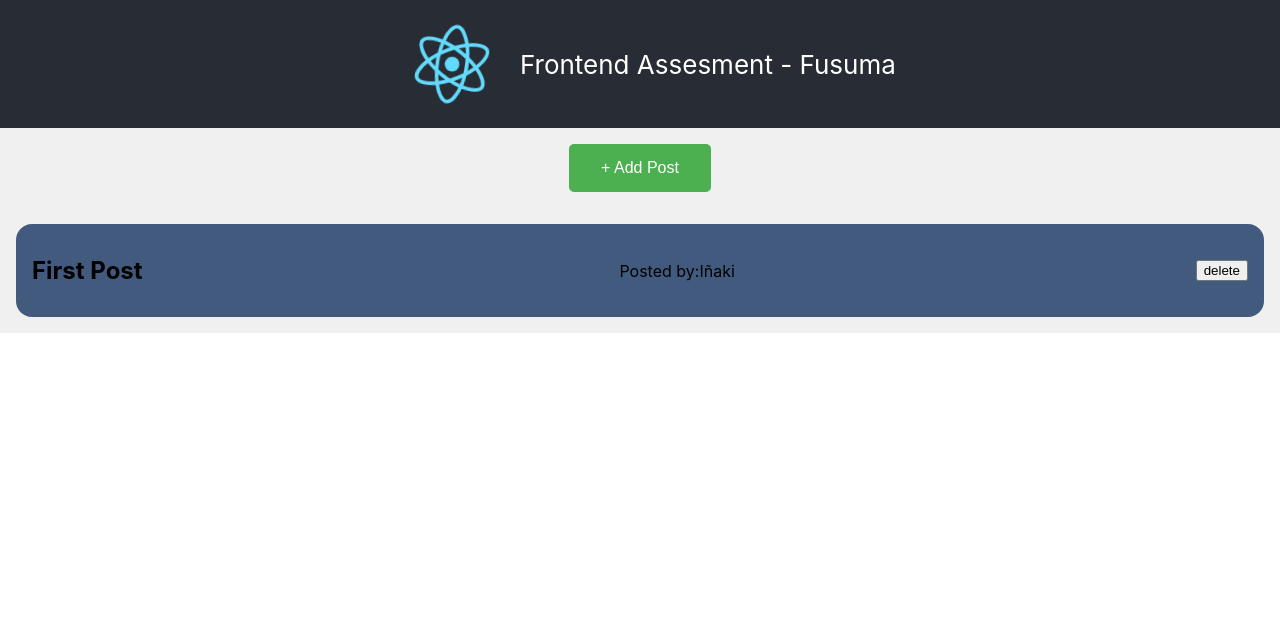
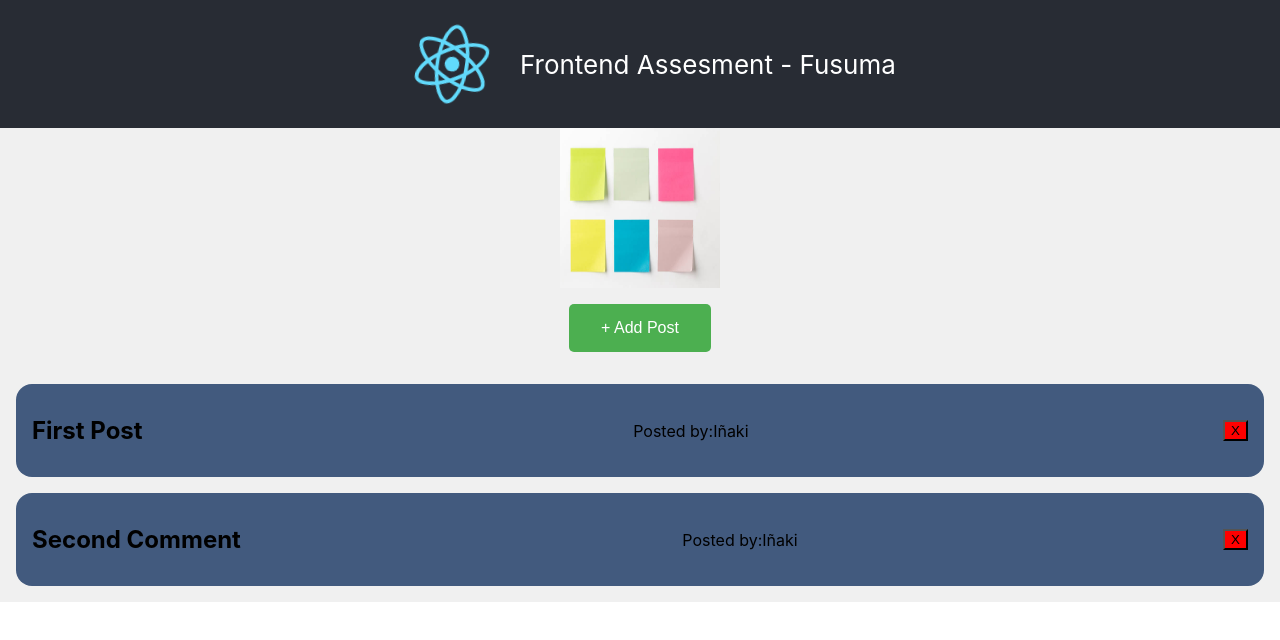
Before and after one commit to Fusuma-Tech/front-assesment, a React (Create React App) app: page / in a window 1280 px wide. Shown: the top 640 px of the page. Built offline with nearby package versions, Linux system fonts and the light colour scheme; data requests are answered from the project's data file.

Commit message:
ready to deliver

```diff
--- a/db.json
+++ b/db.json
@@ -4,7 +4,31 @@
       "user": "Iñaki",
       "name": "First Post",
       "id": 1
+    },
+    {
+      "user": "Iñaki",
+      "name": "Second Comment",
+      "id": 2
     }
   ],
-  "comments": []
+  "comments": [
+    {
+      "postId": 1,
+      "user": "Iñaki",
+      "text": "First comment!",
+      "id": 1
+    },
+    {
+      "postId": 1,
+      "user": "Iñaki",
+      "text": "Second Comment",
+      "id": 2
+    },
+    {
+      "postId": 1,
+      "user": "Iñaki",
+      "text": "Last commentttt :)",
+      "id": 3
+    }
+  ]
 }
--- a/src/App.css
+++ b/src/App.css
@@ -43,3 +43,9 @@
   flex-flow: column nowrap;
   background-color: #f0f0f0;
 }
+
+.postHome{
+width: 10rem;
+height: 10rem;
+margin: auto;
+}
--- a/src/components/AddPostPopup.jsx
+++ b/src/components/AddPostPopup.jsx
@@ -11,9 +11,9 @@ export const AddPostPopup = ({ trigger }) => {
             [e.target.name]: e.target.value
         })
     }
-    const addPost = (event) => {
-        post  &&
-        postAllKinds("posts", post)
+    const addPost = () => {
+        post &&
+            postAllKinds("posts", post)
         trigger()
     }
 
--- a/src/components/CommentList.jsx
+++ b/src/components/CommentList.jsx
@@ -14,14 +14,14 @@ const Comment = ({ postId }) => {
   useEffect(() => {
     getAllKinds("comments").then(data =>
       setComments(data))
-  }, [openCommentPopup, setOpenCommentPopup])
+  }, [openCommentPopup])
 
   return (
     <div className="whole-comment-container">
       <h3>Comentarios</h3>
       {
         comments &&
-        comments.map(comment => comment.postId == postId &&
+        comments.map(comment => comment.postId === postId &&
           <div key={comment.id} className="comment-container">
             <div className="comment-user">  by: {comment.user}</div>
             <div className="comment-name">{comment.text}</div>
--- a/src/components/PostList.jsx
+++ b/src/components/PostList.jsx
@@ -15,11 +15,10 @@ const Post = () => {
 
   useEffect(() => {
     getAllKinds("posts").then(data => setPosts(data))
-  }, [openPostPopup, setOpenPostPopup,deleteData])
+  }, [openPostPopup ])
 
   const deletePost = (e,id) => {
     e.preventDefault()
-    setPosts(currentPosts => currentPosts > 0 && currentPosts.filter(currentPosts !== currentPosts.id));
     deleteData("posts", id);
     getAllKinds("posts").then(data => setPosts(data))
   }
@@ -27,7 +26,7 @@ const Post = () => {
     <div>
       <button onClick={e => handlePostPopup(e)} className="addPostButton">+ Add Post</button>
       {openPostPopup && <AddPostPopup trigger={handlePostPopup} />}
-      {posts &&
+      {/* {posts && */
         posts.map(post =>
           <Link key={post.id} to={"/post/" + post.id} className="postLink" >
             <div className="post-container">
@@ -35,7 +34,7 @@ const Post = () => {
               <div>Posted by:{post.user}</div>
               <button onClick={(e) =>
                 deletePost(e,post.id)
-              }>delete</button>
+              }>X</button>
             </div>
           </Link>
         )}
--- a/src/pages/Home.jsx
+++ b/src/pages/Home.jsx
@@ -1,15 +1,16 @@
 import logo from "../logo.svg";
+import post from "../img/post.jpg"
 import "../App.css";
 import PostList from '../components/PostList'
-import {getAllKinds} from '../services'
+import { getAllKinds } from '../services'
 import React, { useState, useEffect } from 'react';
 
 function Home() {
 
-    const [comments, setComments]=useState()
-useEffect(()=>{
-    getAllKinds("comments").then(data=>setComments(data))
-},[])
+  const [comments, setComments] = useState()
+  useEffect(() => {
+    getAllKinds("comments").then(data => setComments(data))
+  }, [])
 
   return (
     <div className="App">
@@ -18,7 +19,8 @@ useEffect(()=>{
         <p>Frontend Assesment - Fusuma</p>
       </header>
       <div className="App-body">
-       <PostList/>
+        <img src={post} className="postHome" alt="logo" />
+        <PostList />
       </div>
     </div>
   );
--- a/src/services/index.js
+++ b/src/services/index.js
@@ -1,17 +1,17 @@
-// todo: create service methods for accesing posts
+// GET Method for both comments and posts by ID.
 const API_URL = "http://localhost:3001";
 export const getAllKindsById = async (type, id) => {
   const response = await fetch(`${API_URL}/${type}/${id}`);
   const data = await response.json();
   return data;
 };
-
+// GET Method for all comments and all posts.
 export const getAllKinds = async (type) => {
   const response = await fetch(`${API_URL}/${type}`);
   const data = await response.json();
   return data;
 }
-
+// POST Method for all comments and all posts.
 export const postAllKinds = (type, content)=>{
 fetch(`${API_URL}/${type}`,{
 method:'POST',
@@ -19,9 +19,8 @@ headers:{
   "Content-Type": "application/json"
 },
 body:JSON.stringify(content)
-}).then(console.log("done"))
-}
-
+})}
+// DELETE Method for all posts. Could work for comments if required.
 export const deleteData =async (type, id)=> {
   return fetch(`${API_URL}/${type}/${id}`,{
     method: 'delete'
@@ -35,12 +34,8 @@ export const deleteData =async (type, id)=> {
 
 
 /*Developer notes.
+
 API_URL was wrong. Initially was "http://localhost:3000"
 
-I should be able to make dinamic functions to reduce the code when fetching posts.
-
-Also i could use the Header as a Navbar
-Date when posting?
-
-At the beggining, further the npm run serve, i had to install this npm install --save react react-dom react-scripts
+At the beggining, further the npm run serve, i had to install this: npm install --save react react-dom react-scripts
 */
--- a/src/styles/AddCommentPopup.css
+++ b/src/styles/AddCommentPopup.css
@@ -8,14 +8,11 @@ flex-direction: column;
     display: flex;
     flex-direction: column;
     justify-content: end;
-    align-items:center ;
+    align-items:center;
 }
 .commentPopup input{
-
     width: 40%;
 }
-
-
 .addCommentForm button{
     height: 30px;
 }
--- a/src/styles/PostList.css
+++ b/src/styles/PostList.css
@@ -7,6 +7,10 @@
   margin: 1rem;
   align-items: center;
   justify-content: space-between;
+}
+.post-container :nth-child(3n){
+  background-color: red;
+  cursor: pointer;
 }
 
 .post-name {
--- a/src/styles/PostView.css
+++ b/src/styles/PostView.css
@@ -6,6 +6,10 @@
     list-style-type: none;
     border-radius: 1rem;
     background-color:rgb(221, 221, 201);
+    background-image: url('../img/postSingle.png');
+    background-repeat: no-repeat;
+    background-position: center;
+    background-size: contain;
     padding: 2rem 1rem;
     margin: 1rem;
     min-height: 12rem;
```
Also changed, not shown: src/img/postSingle.png (added).
